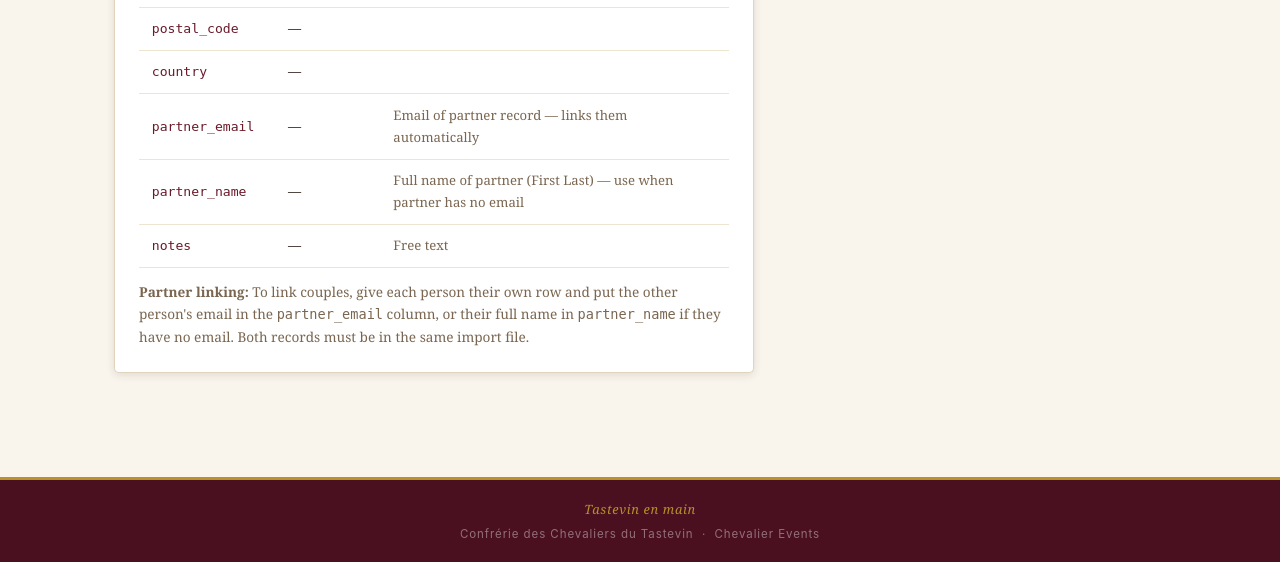
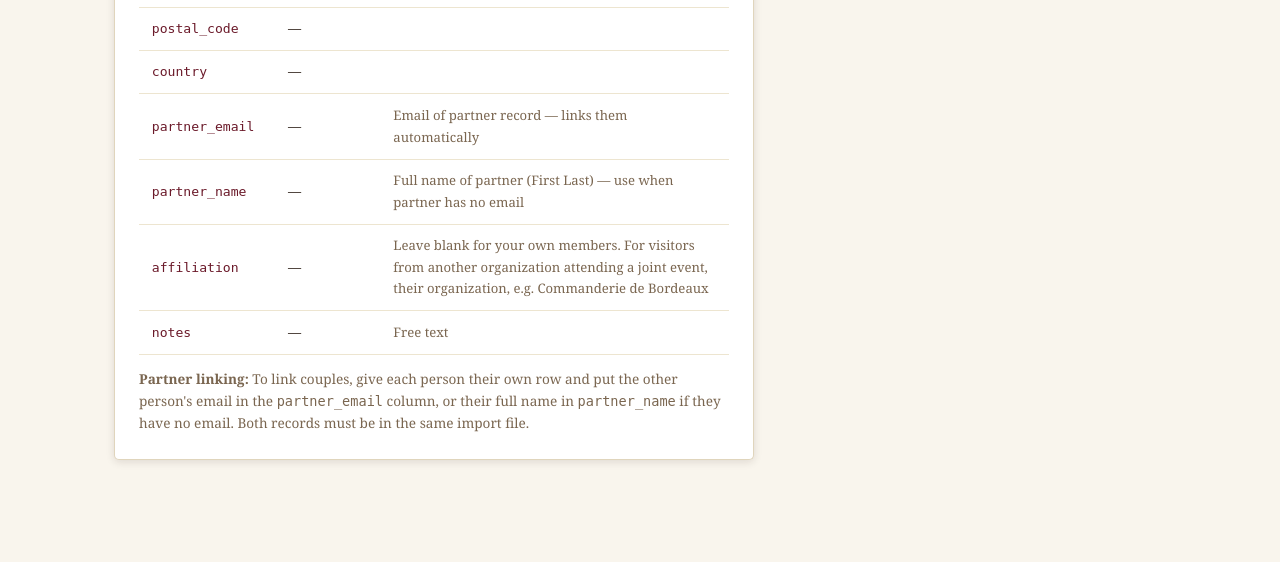
Before and after one commit to 2ndkwak/chevalier-events, a Flask app: page /admin/import/ in a window 1280 px wide. Shown: the part 1386-1948 px from the top of the page. Run offline with Flask 3, Linux system fonts and the light colour scheme; a user stored in the database is signed in.

Commit message:
Members: Affiliation column in CSV import, per-organization Visitors filter, standalone Partners listed; name-card caption corrected

```diff
--- a/backend/routes/import_members.py
+++ b/backend/routes/import_members.py
@@ -103,6 +103,9 @@ def _parse_csv(source):
             "notes":          row.get("notes", "") or None,
             "partner_email":  row.get("partner_email", "").lower() or None,
             "partner_name":   row.get("partner_name", "").strip() or None,
+            # Joint events: blank for your own members; the other
+            # organization's name for visitors (see Person.affiliation).
+            "affiliation":    row.get("affiliation", "").strip() or None,
             "member_since":   None,
             "_row":           i,
         }
@@ -164,6 +167,7 @@ def _import_rows(rows):
             country        = entry["country"],
             notes          = entry["notes"],
             member_since   = entry["member_since"],
+            affiliation    = entry["affiliation"],
             can_login      = False,
         )
         db.session.add(p)
@@ -196,8 +200,15 @@ def _import_rows(rows):
         if not p2:
             pn = (entry.get("partner_name") or "").strip().lower()
             if pn:
+                # Fallback to existing records only within the same
+                # organization -- a visiting Commandeur and one of our own
+                # Chevaliers can share a name (dual members), and must
+                # never be cross-linked by accident.
+                same_org = (Person.affiliation == entry["affiliation"]) if entry.get("affiliation") \
+                    else Person.affiliation.is_(None)
                 p2 = name_map.get(pn) or Person.query.filter(
-                    db.func.lower(Person.first_name + " " + Person.last_name) == pn
+                    db.func.lower(Person.first_name + " " + Person.last_name) == pn,
+                    same_org,
                 ).first()
 
         if p2 and not p2.partner_id:
@@ -221,7 +232,7 @@ def download_template():
         "gender", "email", "phone", "is_officer", "officer_role",
         "member_since", "address_line1", "address_line2", "city",
         "province_state", "postal_code", "country",
-        "partner_email", "partner_name", "notes",
+        "partner_email", "partner_name", "affiliation", "notes",
     ]
 
     # One header row + two example rows
@@ -234,7 +245,7 @@ def download_template():
             "member_since": "2015", "address_line1": "123 Rue du Vin",
             "address_line2": "", "city": "Cleveland", "province_state": "OH",
             "postal_code": "44101", "country": "USA",
-            "partner_email": "", "partner_name": "Marie Dupont", "notes": "",
+            "partner_email": "", "partner_name": "Marie Dupont", "affiliation": "", "notes": "",
         },
         {
             "person_type": "partner", "title": "Mrs.", "first_name": "Marie",
@@ -243,7 +254,7 @@ def download_template():
             "is_officer": "No", "officer_role": "",
             "member_since": "", "address_line1": "", "address_line2": "",
             "city": "", "province_state": "", "postal_code": "", "country": "",
-            "partner_email": "", "partner_name": "Jean Dupont", "notes": "",
+            "partner_email": "", "partner_name": "Jean Dupont", "affiliation": "", "notes": "",
         },
     ]
 
--- a/frontend/templates/admin/members/import.html
+++ b/frontend/templates/admin/members/import.html
@@ -71,6 +71,7 @@
         ('country',       'No',  ''),
         ('partner_email', 'No',  'Email of partner record — links them automatically'),
         ('partner_name',  'No',  'Full name of partner (First Last) — use when partner has no email'),
+        ('affiliation',   'No',  'Leave blank for your own members. For visitors from another organization attending a joint event, their organization, e.g. Commanderie de Bordeaux'),
         ('notes',         'No',  'Free text'),
       ] %}
       <tr>
@@ -105,7 +106,7 @@
       <thead>
         <tr>
           <th>Name</th><th>Type</th><th>Gender</th><th>Email</th>
-          <th>Officer</th><th>Member since</th><th>Partner email</th>
+          <th>Officer</th><th>Member since</th><th>Partner email</th><th>Affiliation</th>
         </tr>
       </thead>
       <tbody>
@@ -125,6 +126,7 @@
           </td>
           <td class="text-muted">{{ r.member_since or '—' }}</td>
           <td class="text-muted">{{ r.partner_email or '—' }}</td>
+          <td>{% if r.affiliation %}<span class="badge badge-muted">{{ r.affiliation }}</span>{% else %}<span class="text-muted">—</span>{% endif %}</td>
         </tr>
         {% endfor %}
       </tbody>
--- a/frontend/templates/admin/seating/print.html
+++ b/frontend/templates/admin/seating/print.html
@@ -742,8 +742,8 @@
       Downloads a <strong>Word (.docx)</strong> file pre-formatted for <strong>Avery 5011</strong> card stock.
     </p>
     <p style="font-family:sans-serif; font-size:.82rem; color:#7A6650; margin-bottom:1.5rem;">
-      1&#x2F;16&quot; × 3&#x2033; · 6 cards per sheet · 2 columns × 3 rows<br>
-      Cards are sorted A–Z by last name. Open in Word and print directly — no adjustments needed.
+      3-3&#x2F;4&#x2033; × 2-7&#x2F;8&#x2033; cards · 6 per sheet · 2 columns × 3 rows<br>
+      Cards print in table-and-seat order, the order you'll set them out. Open in Word and print directly — no adjustments needed.
     </p>
     <a href="{{ url_for('seating.export_namecards', event_id=event.id) }}"
        class="btn btn-gold"
```
Also changed, not shown: backend/routes/members.py (+23 -3 lines), frontend/templates/admin/members/list.html (+13 -3 lines).
